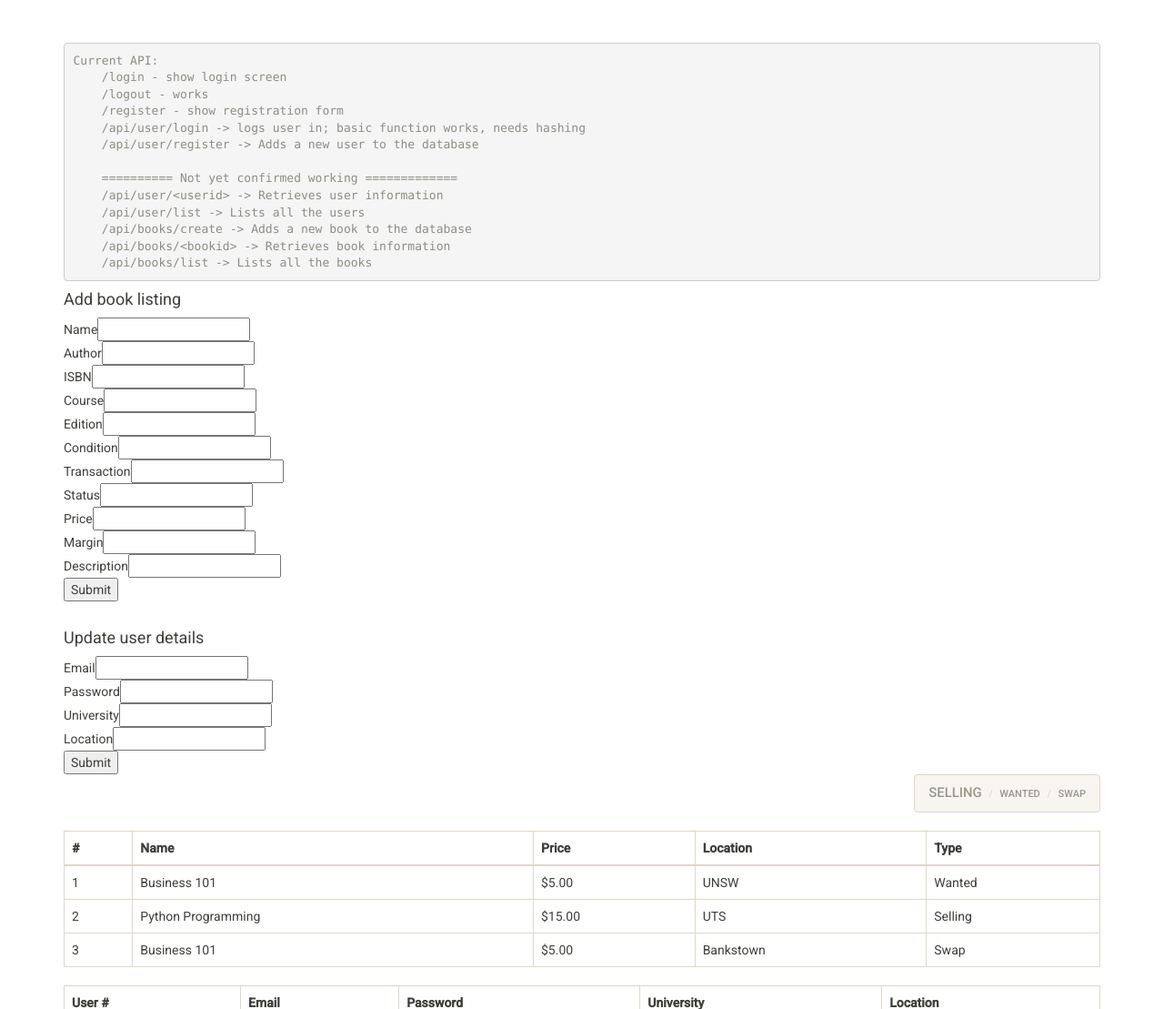
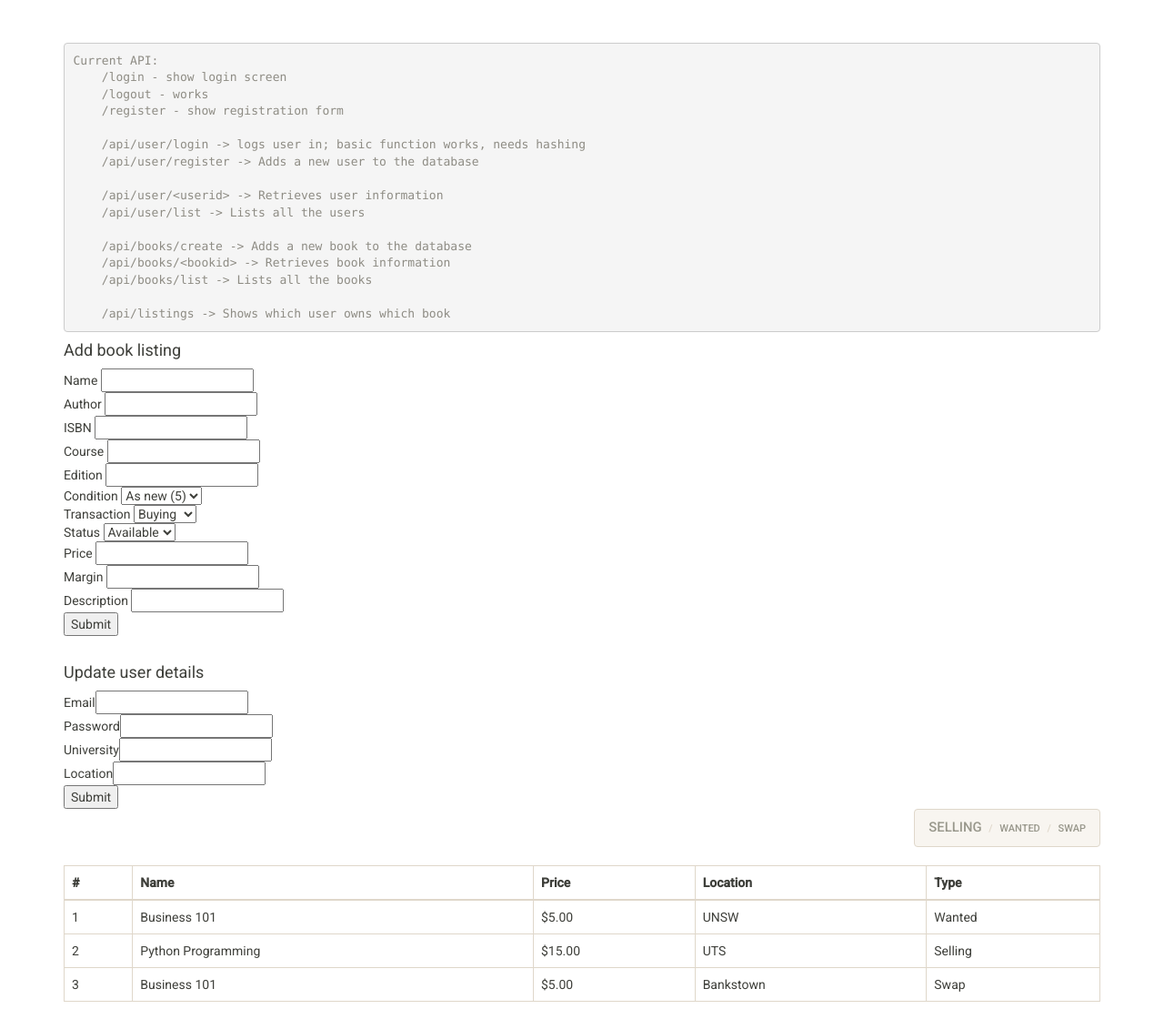
Before and after one commit to AlexN34/app, a Flask app: page / in a window 1280 px wide. Shown: the part 63-1172 px from the top of the page at 91% size. Run offline with Flask 2, Linux system fonts and the light colour scheme; data that the repository does not hold is empty; some libraries are stand-ins or nearby versions.

Commit message:
Cleaned up code, added error handlers

```diff
--- a/app.py
+++ b/app.py
@@ -45,15 +45,18 @@ def index():
     /login - show login screen
     /logout - works
     /register - show registration form
+
     /api/user/login -> logs user in; basic function works, needs hashing
     /api/user/register -> Adds a new user to the database
 
-    ========== Not yet confirmed working =============
     /api/user/<userid> -> Retrieves user information
     /api/user/list -> Lists all the users
+
     /api/books/create -> Adds a new book to the database
     /api/books/<bookid> -> Retrieves book information
-    /api/books/list -> Lists all the books"""
+    /api/books/list -> Lists all the books
+
+    /api/listings -> Shows which user owns which book"""
 
     if session.get('logged_in'):
         userid = session['user_id']
@@ -66,14 +69,12 @@ def index():
 def show_login_page():
     return render_template('login.html')
 
-
+""" User login/authentication/session management. """
 @app.route('/api/user/login', methods=['GET', 'POST'])
 def login():
-    """ User login/authentication/session management. """
-    error = "Invalid email/password"
+    # Should sanitate input and hash password
 
-    # Should sanitate input and hash password
-    # ...
+    error = None
 
     # Check that email and password fields are not empty
     if request.method == 'POST' and request.form['email'] and \
@@ -98,13 +99,17 @@ def login():
                 session['user_id'] = rv[0]
                 flash("Success: you are now logged in")
                 # Back to list page on success with flash message
-                return redirect(url_for('index'))
+                # return redirect(url_for('index'))
+                return jsonify({
+                    'status': 200,
+                    'message': 'Login successful',
+                    })
         else:
             error = "Invalid email"
 
+    return login_error(error)
     # Point this to home page with errors if they occurred
-    return render_template('index.html', error=error)
-
+    # return render_template('index.html', error=error)
 
 @app.route('/logout')
 def logout():
@@ -113,7 +118,11 @@ def logout():
     session.pop('logged_in', False)
     session.pop('user_id', None)
     flash('You were logged out')
-    return redirect(url_for('index'))
+    # return redirect(url_for('index'))
+    return jsonify({
+        'status': 200,
+        'message': 'User logout successful',
+        })
 
 
 @app.route('/register')
@@ -123,6 +132,8 @@ def show_registration():
 
 @app.route('/api/user/register', methods=['GET', 'POST'])
 def register():
+    error = None
+
     email = request.form['email']
     password = request.form['password']
     university = request.form.get('university', None)
@@ -134,10 +145,12 @@ def register():
 
     # If the email already exists, throw an error code
     if len(rv) > 0:
-        flash("This email already exists. Please pick a new one")
+        error = "Email already exists"
         c.close()
         con.close()
-        return redirect(url_for('index')), status.HTTP_400_BAD_REQUEST
+        # return redirect(url_for('index')), status.HTTP_400_BAD_REQUEST
+        return registration_error(error)
+
     # Create the user return success status
     else:
         # This format supposedly prevents SQL injections
@@ -147,11 +160,6 @@ def register():
         values = (email, password, university, location)
         c.execute(query, values)
 
-        # q = """
-        #     INSERT INTO User (email, password, university, location) VALUES
-        #     ('{0}', '{1}', '{2}', '{3}')
-        #     """.format(email, password, university, location)
-        # c.execute(q)
         con.commit()
         c.close()
         con.close()
@@ -161,43 +169,47 @@ def register():
         flash(request.form['password'])
         flash(request.form['university'])
         flash(request.form['location'])
-        return redirect(url_for('index')), status.HTTP_201_CREATED
+        # return redirect(url_for('index')), status.HTTP_201_CREATED
+        return jsonify({
+            'status': 201,
+            'message': 'User registration successful',
+            }), status.HTTP_201_CREATED
 
 
 # How will this be specified? TODO: figure out variable routing
 @app.route('/api/user/<userid>')
 def get_user(userid):
     c, con = connection()
-    try:
-        i = c.execute("SELECT * FROM User WHERE user_id = '{0}'".format(userid))
-    except TypeError as e:
-        flash(e)  # show in flash on next load
-        return '', status.HTTP_400_BAD_REQUEST
-
-    if int(i) > 0:
-        values = c.fetchone()
-        c.close()
-        con.close()
-        return jsonify({
-            'User ID': values[0],
-            'Email': values[1],
-            'Password': values[2],
-            'University': values[3],
-            'Location': values[4]
-            }), status.HTTP_200_OK
+    query = ("SELECT * FROM User WHERE user_id = %s")
+    c.execute(query, [userid])
+    rv = c.fetchone()
     c.close()
     con.close()
-    return '', status.HTTP_204_NO_CONTENT
+
+    if rv:
+        return jsonify({
+            'User ID': rv[0],
+            'Email': rv[1],
+            'Password': rv[2],
+            'University': rv[3],
+            'Location': rv[4]
+            })
+
+    return not_found()
 
 # @app.route('/api/user/update/<userid>', methods=['PUT'])
 @app.route('/api/user/update/<userid>', methods=['POST']) # Using POST method for now for easier testing
 def update_user(userid):
+    message = ''
+
     # Check user is logged in
     if not session.get('logged_in'):
-        return 'Error: Not logged in', status.HTTP_400_BAD_REQUEST
+        return not_logged_in()
 
     # Check logged in user is the one being updated
-    if str(userid) == str(session['user_id']):
+    if str(userid) != str(session['user_id']):
+        return not_auth()
+    else:
         c, con = connection()
 
         # Should validate/sanitise fields
@@ -206,32 +218,33 @@ def update_user(userid):
             values = (request.form['email'], userid)
             c.execute(query, values)
             session['email'] = request.form['email']
-            print("Email updated")
+            message += "Email updated\n"
 
         if (request.form['password']):
             query = ("UPDATE User SET password = %s WHERE user_id = %s")
             values = (request.form['password'], userid)
             c.execute(query, values)
-            print("Password updated")
+            message += "Password updated\n"
 
         if (request.form['university']):
             query = ("UPDATE User SET university = %s WHERE user_id = %s")
             values = (request.form['university'], userid)
             c.execute(query, values)
-            print("University updated")
+            message += "University updated\n"
 
         if (request.form['location']):
             query = ("UPDATE User SET location = %s WHERE user_id = %s")
             values = (request.form['location'], userid)
             c.execute(query, values)
-            print("Location updated")
+            message += "Location updated\n"
 
         con.commit()
         c.close()
         con.close()
-        return '', status.HTTP_200_OK
-
-    return 'Error: Unauthorised update', status.HTTP_400_BAD_REQUEST
+        return jsonify({
+            'status': 200,
+            'message': message,
+            })
 
 
 #@app.route('/api/user/delete/<userid>', methods=['DELETE'])
@@ -239,10 +252,12 @@ def update_user(userid):
 def delete_user(userid):
     # Check user is logged in
     if not session.get('logged_in'):
-        return 'Error: Not logged in', status.HTTP_400_BAD_REQUEST
+        return not_logged_in()
 
     # Check logged in user is the one being deleted
-    if str(userid) == str(session['user_id']):
+    if str(userid) != str(session['user_id']):
+        return not_auth()
+    else:
         c, con = connection()
 
         # Delete all book listings under this user
@@ -266,15 +281,18 @@ def delete_user(userid):
         c.close()
         con.close()
         logout()
-        return '', status.HTTP_200_OK
-
-    return 'Error: Unauthorised deletion', status.HTTP_400_BAD_REQUEST
+        return jsonify({
+            'status': 200,
+            'message': 'User deleted',
+            })
 
 @app.route('/api/user/list')
 def get_userlist():
     c, con = connection()
     c.execute('''SELECT * FROM User''')
     rv = c.fetchall()
+    c.close()
+    con.close()
     finalState = status.HTTP_204_NO_CONTENT
 
     # http://codehandbook.org/working-with-json-in-python-flask/
@@ -289,25 +307,17 @@ def get_userlist():
         }
         userList.append(userDict)
 
-    c.close()
-    con.close()
     # set status code based on users found
     if len(userList) > 0:
         finalState = status.HTTP_200_OK
     return jsonify(userList), finalState
 
 
+
 @app.route('/api/books/create', methods=['POST'])
 def add_book():
-    # Name/Author/isbn/prescribed_course/
-    # pages*/edition/condition/transaction_type/price/description
-
-    # Need to manage sessions here.
-    # Removed previous session handling because it's not implemented yet.
-    # MUST BE DEFINED
-
     if not session.get('logged_in'):
-        return '', status.HTTP_400_BAD_REQUEST
+        return not_logged_in()
 
     name = request.form['name']
     author = request.form['author']
@@ -317,13 +327,12 @@ def add_book():
     transaction_type = request.form['transaction_type']
     price = request.form['price']
 
-    # OPTION PARAMS
-    status = request.form.get('status', None)
+    # Optional parameters
+    bookStatus = request.form.get('status', None)
     edition = request.form.get('edition', None)
     description = request.form.get('description', None)
     margin = request.form.get('margin', None)
 
-    # How to signal fail - TODO: try except block?
     c, con = connection()
 
     # http://dev.mysql.com/doc/refman/5.7/en/keywords.html
@@ -332,7 +341,7 @@ def add_book():
     query = ("INSERT INTO Book "
     "(name, author, isbn, prescribed_course, edition, `condition`, transaction_type, status, price, margin, description) "
     "VALUES (%s, %s, %s, %s, %s, %s, %s, %s, %s, %s, %s)")
-    values = (name, author, isbn, prescribed_course, edition, condition, transaction_type, status, price, margin, description)
+    values = (name, author, isbn, prescribed_course, edition, condition, transaction_type, bookStatus, price, margin, description)
     c.execute(query, values)
 
     # Mark book listing as belonging to user
@@ -344,22 +353,27 @@ def add_book():
     con.commit()
     c.close()
     con.close()
-    #return '', status.HTTP_201_CREATED
-    return "Book created!" # Still can't return the above line for some reason...
+    return jsonify({
+        'status': 201,
+        'message': 'Book created'
+        }), status.HTTP_201_CREATED
 
 #@app.route('/api/books/delete/<bookid>', methods=['DELETE'])
 @app.route('/api/books/delete/<bookid>') # Using GET method for now for easier testing
 def delete_book(bookid):
     # Check user is logged in, and that they own the associated book listing
     if not session.get('logged_in'):
-        return '', status.HTTP_400_BAD_REQUEST
+        return not_logged_in()
 
     c, con = connection()
     query = ("SELECT * FROM Book_List WHERE book_id = %s")
     c.execute(query, [bookid])
     rv = c.fetchone()
 
-    if rv and (rv[0] == session['user_id']):
+    if (rv[0] != session['user_id']):
+        return not_auth()
+
+    if rv:
         query = ("DELETE FROM Book WHERE book_id = %s")
         c.execute(query, [bookid])
         query = ("DELETE FROM Book_List WHERE book_id = %s")
@@ -367,11 +381,12 @@ def delete_book(bookid):
         con.commit()
         c.close()
         con.close()
-        return '', status.HTTP_200_OK
-        # return "Book deleted"
+        return jsonify({
+            'status': 200,
+            'message': 'Book deleted',
+            })
 
-    return '', status.HTTP_400_BAD_REQUEST
-    # return "Given book_id does not exist"
+    return not_found()
 
 @app.route('/api/books/<bookid>')
 def get_book(bookid):
@@ -400,7 +415,7 @@ def get_book(bookid):
     else:
         c.close()
         con.close()
-        return '', status.HTTP_404_NOT_FOUND
+        return not_found()
 
 
 # Change type depending on which we want the list of: Selling/Wanted/Swap
@@ -436,10 +451,9 @@ def get_booklist(transaction_type):
         }
         bookList.append(bookDict)
 
-    # return json.dumps(userList)
     c.close()
     con.close()
-    return jsonify(bookList), status.HTTP_200_OK
+    return jsonify(bookList)
 
 # Testing purposes
 @app.route('/api/listings')
@@ -459,7 +473,58 @@ def get_listings():
 
     c.close()
     con.close()
-    return jsonify(listings), status.HTTP_200_OK
+    return jsonify(listings)
+
+# Error handlers
+@app.errorhandler(400)
+def registration_error(error):
+    message = {
+        'status': 400,
+        'error': error,
+    }
+    resp = jsonify(message)
+    resp.status_code = 400
+    return resp
+
+@app.errorhandler(401)
+def login_error(error):
+    message = {
+        'status': 401,
+        'error': error,
+    }
+    resp = jsonify(message)
+    resp.status_code = 401
+    return resp
+
+@app.errorhandler(401)
+def not_logged_in():
+    message = {
+        'status': 401,
+        'error': 'Not logged in',
+    }
+    resp = jsonify(message)
+    resp.status_code = 401
+    return resp
+
+@app.errorhandler(403)
+def not_auth():
+    message = {
+        'status': 403,
+        'error': 'Logged in but probably attempting to do something with another user id'
+    }
+    resp = jsonify(message)
+    resp.status_code = 403
+    return resp
+
+@app.errorhandler(404)
+def not_found():
+    message = {
+        'status': 404,
+        'error': 'Not found: ' + request.url,
+    }
+    resp = jsonify(message)
+    resp.status_code = 404
+    return resp
 
 # @app.route('/test')
 # def testJson():
--- a/templates/index.html
+++ b/templates/index.html
@@ -6,17 +6,34 @@
 
       <h4>Add book listing</h4>
       <form action="/api/books/create" method=POST>
-        Name<input type="text" name="name"><br>
-        Author<input type="text" name="author"><br>
-        ISBN<input type="text" name="isbn"><br>
-        Course<input type="text" name="prescribed_course"><br>
-        Edition<input type="text" name="edition"><br>
-        Condition<input type="text" name="condition"><br>
-        Transaction<input type="text" name="transaction_type"><br>
-        Status<input type="text" name="status"><br>
-        Price<input type="text" name="price"><br>
-        Margin<input type="text" name="margin"><br>
-        Description<input type="text" name="description"><br>
+        Name <input type="text" name="name"><br>
+        Author <input type="text" name="author"><br>
+        ISBN <input type="text" name="isbn"><br>
+        Course <input type="text" name="prescribed_course"><br>
+        Edition <input type="text" name="edition"><br>
+        Condition<!--<input type="text" name="condition"><br>-->
+        <select name="condition">
+          <option value="5">As new (5)</option>
+          <option value="4">Great (4)</option>
+          <option value="3">Good (3)</option>
+          <option value="2">Fair (2)</option>
+          <option value="1">Poor (1)</option>
+        </select><br>
+        Transaction<!--<input type="text" name="transaction_type"><br>-->
+        <select name="transaction">
+          <option value="1">Buying</option>
+          <option value="2">Selling</option>
+          <option value="3">Trading</option>
+        </select><br>
+        Status<!--<input type="text" name="status"><br>-->
+        <select name="status">
+          <option value="1">Available</option>
+          <option value="2">Pending</option>
+          <option value="3">Sold</option>
+        </select><br>
+        Price <input type="text" name="price"><br>
+        Margin <input type="text" name="margin"><br>
+        Description <input type="text" name="description"><br>
         <input type="submit" value="Submit">
       </form>
       <br>
```
